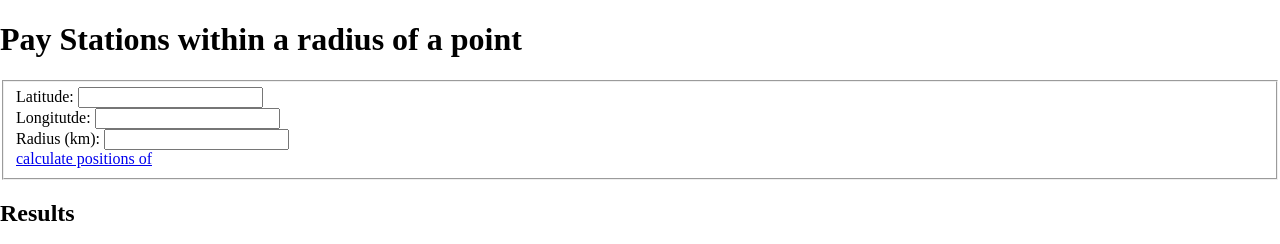
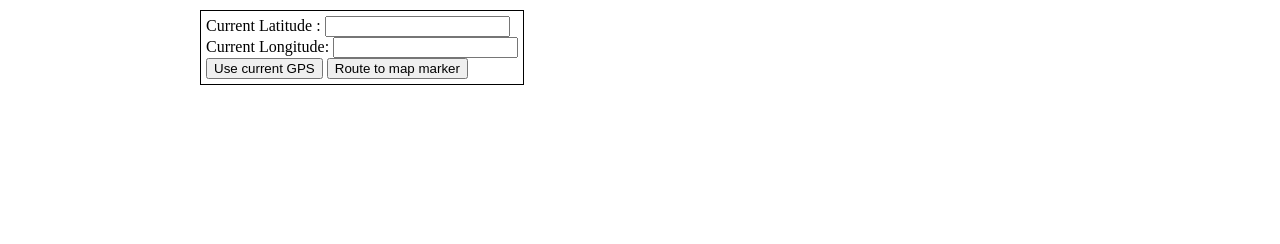
Before and after one commit to ngdaniel/parking-project, a Flask app: page / in a window 1280 px wide. Shown: the top 244 px of the page. After the commit the page ends 85 px from the top, so only its background shows below. Run offline with Flask 2, Linux system fonts and the light colour scheme; some libraries are stand-ins or nearby versions.

Commit message:
routing to closest pay station and html changes

```diff
--- a/backend/app/application.py
+++ b/backend/app/application.py
@@ -1,11 +1,12 @@
 from __future__ import division
-from flask import Flask, request, abort , render_template ,jsonify
+from flask import Flask,Response, request, abort , render_template ,jsonify
 from flask.ext.mysql import MySQL
 import json
 import time
 import datetime
 import math
 import os
+import requests
 
 application = Flask(__name__)
 mysql = MySQL()
@@ -65,7 +66,7 @@ def get_paystations_in_radius():
             ORDER BY D"
     cur.execute(query.format(math.radians(lat), math.radians(lon), R, minlat, maxlat, minlon, maxlon, rad))
     results = cur.fetchall()
-    return jsonify(result =results)
+    return jsonify(result = results)
 
 @application.route('/transactions', methods=['GET', 'POST'])
 def get_transactions():
@@ -103,6 +104,20 @@ def get_densities():
 
     return json.dumps(densities)
 
+@application.route('/route', methods=['GET', 'POST'])
+def google_request_get_route():
+   key ='AIzaSyAqwnF0OCYJ6IWqWeUBifZpZ7DsI2UOWcI'
+   #TODO: Make origin ask GPS LOCAtion,
+   destinationLat = request.args.get('destinationLat')
+   destinationLon = request.args.get('destinationLon')
+   originLatitude = request.args.get('originLat', None)
+   originLongitude = request.args.get('originLon', None)
+   origin ='%s,%s' % (originLatitude,originLongitude)
+   destination ='%s,%s' % (destinationLat,destinationLon)
+   url ='https://maps.googleapis.com/maps/api/directions/json?origin=%s&destination=%s&key=%s' % (origin,destination,key)
+   r = requests.get(url)
+   return Response( json.dumps(r.text ),mimetype='application/json')
+
 
 if __name__ == "__main__":
     application.debug = True
--- a/backend/app/static/databaseMap.js
+++ b/backend/app/static/databaseMap.js
@@ -10,26 +10,176 @@ String.prototype.format = function() {
 
  //On document creation adds click event handler to forms
  $(function() {
-	$('a#calculate').bind('click', function() {
+    $('#getGpsLocation').bind('click', function() {
+         if (navigator.geolocation) {
+             navigator.geolocation.getCurrentPosition( function(data) {
+                   $('input[name="latitudeOrigin"]').val(data.coords.latitude);
+                   $('input[name="longitudeOrigin"]').val(data.coords.longitude);
+            })
+            }
+         else {
+             alert( "Geolocation is not supported by this browser.");
+         }
+        return false;
+    });
+
+      var driveCoordinates = [];
+      var drivePath;
+    $('#routeToLocation').bind('click', function() {
+        nearestPayStationLat = nearestPayStation[1];
+        nearestPayStationLng = nearestPayStation[2];
+        $.getJSON($SCRIPT_ROOT + '/route', {
+                destinationLat: nearestPayStationLat,
+                destinationLon: nearestPayStationLng,
+                originLat: $('input[name="latitudeOrigin"]').val(),
+                originLon: $('input[name="longitudeOrigin"]').val()
+                },
+                function(data) {
+               driveCoordinates = [];
+               console.log(data);
+                json_object = JSON.parse(data);
+                console.log(json_object);
+
+                $(json_object.routes[0].legs[0].steps).each(function (index){
+                    latC = ($(this.start_location.lat.toString()));
+                    lngC = ($(this.start_location.lng.toString()));
+                    latCoord = latC.selector;
+                    lngCoord = lngC.selector;
+                    driveCoordinates.push( new google.maps.LatLng(latCoord,lngCoord));
+                });
+                destinationLat = nearestPayStation[1];
+                destinationLng = nearestPayStation[2];
+                driveCoordinates.push( new google.maps.LatLng(destinationLat,destinationLng));
+                drivePath = new google.maps.Polyline({
+                    path : driveCoordinates,
+                    geodesic: true,
+                    strokeColor: '#FF0000',
+                    strokeOpacity: 1.0,
+                    strokeWeight: 2
+                });
+                    addLine();
+                })
+        return false;
+    });
+
+    function addLine(){
+        drivePath.setMap(map);
+    }
+
+    function removeLine(){
+        drivePath.setMap(null);
+    }
+
+/////~~~~~~~~~~~~~~~~~~~~~~~~~~~~~~~~~~~~~~~~~~~~~~~~~~~~~~~~~~//
+    var map;
+    var markersList = [];
+    var infoWindowList = [];
+    var destination = {lat: 47.60801, lng: -122.335167};
+    var nearestPayStation ;
+    //Creates map over seattle and adds click dlistener
+    window.initMap = function () {
+        map = new google.maps.Map(document.getElementById('map'), {
+            center: {lat: 47.60801, lng: -122.335167},
+            zoom: 15,
+            disableDefaultUI: true,
+            scrollwheel:false,
+            zoomControl: true,
+            zoomControlOptions: {
+                 position: google.maps.ControlPosition.TOP_RIGHT
+            },
+        });
+        map.addListener('click',function(e) {
+            placeMarkerAndFindPayStations(e.latLng,map);
+        });
+
+        //Gets data points from library and plots the markers
+        //radius is gotten from textBox, default is 250m
+        function placeMarkerAndFindPayStations(latLng,map){
+             clearMap();
+             searchRadius = .25;
+             //Queries python API for datapoints
              $.getJSON($SCRIPT_ROOT + '/paystations_in_radius', {
-			latitude: $('input[name="latitude"]').val(),
-			longitude: $('input[name="longitude"]').val(),
-			radius: $('input[name="radius"]').val()
+                latitude: latLng.lat,
+                longitude: latLng.lng,
+                radius: searchRadius
                 }, function(data) {
-			$.each(data.result, function(index) {
+                console.log(data)
+                markAndCircle(latLng,searchRadius,map);
+                //Loop over each datapoint(payStation)
+                console.log(data.result[0][4]);
+                nearestPayStation = data.result[0];
+                $.each(data.result, function(index){
                     payStationItem = data.result[index]
-				console.log(index);
-				idNumber = payStationItem[0];
-				meterLat = payStationItem[1];
+                    idNumber=payStationItem[0];
+                    meterLat =payStationItem[1];
                     meterLong = payStationItem[2];
-				meterMaxOcc = payStationItem[3];
-				distance = payStationItem[4];
-				text = '<li> PayStation {} is located at ({} , {}), maximum occupancy is {} cars and is {} km away'.format(idNumber, meterLong, meterLat, meterMaxOcc, distance);
-				$("#resultList").after(text);
+                    meterMaxOcc =payStationItem[3];
+                    distance =payStationItem[4];
+                    if(nearestPayStation[4] > payStationItem[4]){
+                        nearestPayStation = payStationItem;
+                    }
+                    //Adds marker and infowindow  + click listners for each payStation
+                    var marker = new google.maps.Marker({
+                        position : new google.maps.LatLng(meterLat,meterLong),
+                        map: map,
+                        icon:$SCRIPT_ROOT + '/static/parkingBlue.png'
+                        //have different colored parking .png files for busy/notbusy/somewhat busy
+                     });
+                    //TODO: Make a better looking Info window
+                     infoWindowContent = '<p>parkingMeter {} has a max capacity {} and is {} km away from destination </p>'.format(idNumber,meterMaxOcc,distance);
+                    var infoWindow = new google.maps.InfoWindow({
+                        content: infoWindowContent
+                     });
+                     marker.addListener('click',function(){
+                        for(var i = 0; i <infoWindowList.length; i ++){
+                             infoWindowList[i].close();
+                    }
+                        infoWindow.open(map,marker);
+                    });
+                     markersList.push(marker);
+                     infoWindowList.push(infoWindow);
 
                 });
+              console.log(nearestPayStation[4]);
               });
               return false;
+        }
+
+        //Clerars the map of markers
+        function clearMap(){
+            for(var i = 0; i <markersList.length; i ++){
+                markersList[i].setMap(null);
+                }
+                if(drivePath){removeLine(); }
+                infoWindowList = [];
+                markersList = [];
+        }
+
+
+        //takes a latLong object , radius , and map
+        //draws a maker and circle around point
+       function markAndCircle(searchCoord,searchRadius,map){
+            var marker = new google.maps.Marker({
+                position :searchCoord ,
+                map: map,
+                 });
+            var cityCircle = new google.maps.Circle({
+              strokeColor: '#FF0000',
+              strokeOpacity: 0.8,
+              strokeWeight: 2,
+              fillColor: '#FF0000',
+              fillOpacity: 0.35,
+              map: map,
+              center:searchCoord ,
+              radius: searchRadius*1000 //radius is in meters
+              });
+              destination.lat= searchCoord.lat;
+              destination.lng = searchCoord.lng;
+            markersList.push(marker);
+            //Adds circle into markerList so that it gets cleared at the same time
+            markersList.push(cityCircle);
+           }
+    }
   });
 
 	var map;
--- a/backend/app/templates/index.html
+++ b/backend/app/templates/index.html
@@ -1,25 +1,21 @@
 {% extends "layout.html" %}
 {% block body %}
 
-
-<h1>Pay Stations within a radius of a point</h1>
-<form>
-    <fieldset>
-        Latitude:    <input type=text size=20 name=latitude><br>
-        Longitutde:  <input type=text size=20 name=longitude> <br>
-        Radius (km): <input type=text size=20 name=radius> <br>
-        <a href=# id=calculate>calculate positions of </a>
-    </fieldset>
-</form>
-
-<h2> Results </h2>
-<ul id="resultList"></ul>
+    <div id="nav">
+        Current Latitude : <input type=text size=20 name=latitudeOrigin><br>
+        Current Longitude: <input type=text size=20 name=longitudeOrigin><br>
+        <button id=getGpsLocation>Use current GPS </button>
+        <button id=routeToLocation>Route to map marker </button>
+    <div id ="directions">
+    <div>
+  </div>
 
 
 
-<div id="container">
-           <!-- <div id="nav">Nav Menu</div>-->
-    <div id="map"></div>
+   <div id="map">
+
+
+    </div>
 </div>
 
 
```
Lines whose indentation alone changed are shown as unchanged.
